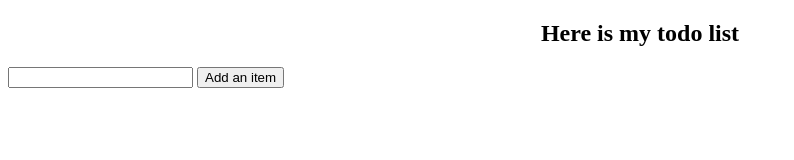
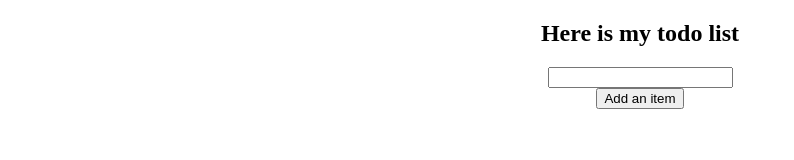
Before and after one commit to Ankitaratna/To-Do-project, a plain HTML site: page index.html in a window 1280 px wide. Shown: the whole page, without its empty margins (0-794 px from the left). Drawn offline with Linux system fonts and the light colour scheme.

Commit message:
center alligned

```diff
--- a/index.html
+++ b/index.html
@@ -6,8 +6,8 @@
 <body>
 <h2><center>Here is my todo list</center></h2>
 <form id= "doform">
-	<input id="doinput">
-	<button type= "button" onclick="tolist()"> Add an item </button>
+	<center><input id="doinput"><center>
+	<center><button type= "button" onclick="tolist()"> Add an item </button><center>
 </form>
 <ol id= "listem">
 </ol>
```
